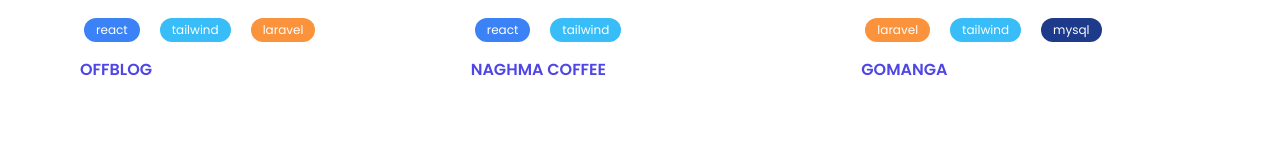
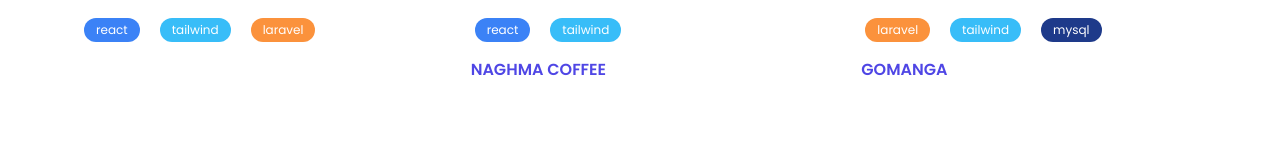
Before and after one commit to rachidfrex/my_portfolio, a React (Vite) app: page / in a window 1280 px wide. Shown: the part 1853-2001 px from the top of the page. Built offline with nearby package versions, Linux system fonts and the light colour scheme; a web font is replaced by a local one.

Commit message:
refactor: Update Overlay and Card components for improved styling and functionality

```diff
--- a/src/components/Overlay.jsx
+++ b/src/components/Overlay.jsx
@@ -23,16 +23,18 @@
       ref={overlayRef}
       className="fixed top-0 left-0 w-full h-full flex items-center justify-center bg-black bg-opacity-75 z-50"
     >
-      <div ref={contentRef} className="bg-white rounded-lg w-4/5 lg:w-3/5 relative">
+      <div ref={contentRef} className="bg-white w-[100%] bg:w-2/3 rounded-lg n relative">
         <button
           onClick={handleClose}
-          className="absolute top-1 right-1 bg-black rounded-full p-1"
+          className="absolute top-1 z-50 right-1 bg-black rounded-full p-1"
         >
             <IoCloseSharp  color='white' size={19}/>
         </button>
        <div className='p-5'>
-       <img src={project.image} alt={project.title} className="w-full h-64 object-cover rounded-lg" />
-        <h2 className="mt-4 text-2xl font-bold">{project.title}</h2>
+       <div className="image-overlay-wrapper relative w-full h-[453px] rounded-lg">
+            <img src={project.data.cover} alt={project.title} className="w-full bg-gradient-to-b  h-full object-cover object-left-top rounded-lg" />
+            <h2 className="mt-4 text-2xl z-50 font-bold">{project.title}</h2>
+        </div>
         <p className="mt-2">{project.details}</p>
        </div>
       </div>
--- a/src/components/project.jsx
+++ b/src/components/project.jsx
@@ -1,102 +1,3 @@
-// import React, { useEffect, useRef } from "react";
-// import AnimatedSVG from "./animatedsvg";
-// import Card from "../reusable/card";
-// import { gsap } from "gsap";
-// import offblog from "../assets/project-images/offblog.jpeg"
-// import naghma from "../assets/project-images/naghma.jpeg"
-// import gomanga from "../assets/project-images/gomanga.jpeg"
-
-// function Project() {
-//   const projectsRef = useRef(null);
-
-//   useEffect(() => {
-//     const observer = new IntersectionObserver(
-//       (entries) => {
-//         entries.forEach((entry) => {
-//           if (entry.isIntersecting) {
-//             gsap.fromTo(entry.target.querySelectorAll('.project-card'),
-//               {
-//                 y: 20,
-//                 opacity: 0
-//               },
-//               {
-//                 y: 0,
-//                 opacity: 1,
-//                 duration: 0.8,
-//                 stagger: 0.2,
-//                 ease: "power2.out",
-//                 delay: 0.5
-//               }
-//             );
-//           } else {
-//             gsap.set(entry.target.querySelectorAll('.project-card'), {
-//               y: 20,
-//               opacity: 0.5
-//             });
-//           }
-//         });
-//       },
-//       { threshold: 0.1 }
-//     );
-
-//     if (projectsRef.current) {
-//       observer.observe(projectsRef.current);
-//     }
-
-//     return () => {
-//       if (projectsRef.current) {
-//         observer.unobserve(projectsRef.current);
-//       }
-//     };
-//   }, []);
-
-//   const projects = [
-//     {
-//       image: offblog,
-//       tags: [
-//         { name: "react", color: "bg-blue-500" },
-//         { name: "tailwind", color: "bg-sky-400" },
-//         { name: "laravel", color: "bg-orange-400" }
-//       ],
-//       title: "offblog"
-//     },
-//     {
-//       image: naghma,
-//       tags: [
-//         { name: "react", color: "bg-blue-500" },
-//         { name: "tailwind", color: "bg-sky-400" }
-//       ],
-//       title: "Naghma Coffe  "
-//     },
-//     {
-//       image: gomanga,
-//       tags: [
-//         { name: "laravel", color: "bg-orange-400" },
-//         { name: "tailwind", color: "bg-sky-400" },
-//         { name: "mysql", color: "bg-blue-900" }
-
-//       ],
-//       title: "GoManga"
-//     }
-//   ];
-
-//   return (
-//     <div className="mt-5 mx-5 md:mt-20 flex flex-col justify-center items-center">
-//       <h1 className="font-poetsen text-6xl md:text-3xl font-semibold text-indigo-600 dark:text-white">
-//         My Project
-//       </h1>
-//       <AnimatedSVG />
-//       <div ref={projectsRef} className="grid grid-cols-1 max-w-6xl md:grid-cols-2 lg:grid-cols-3 gap-5 w-full mt-5 md:mt-10">
-//         {projects.map((project, index) => (
-//           <Card key={index} {...project} />
-//         ))}
-//       </div>
-//     </div>
-//   );
-// }
-
-// export default Project;
-// src/components/Project.js
 import React, { useEffect, useRef, useState } from "react";
 import AnimatedSVG from "./animatedsvg";
 import Card from "../reusable/card";
@@ -105,7 +6,8 @@
 import offblog from "../assets/project-images/offblog.jpeg"
 import naghma from "../assets/project-images/naghma.jpeg"
 import gomanga from "../assets/project-images/gomanga.jpeg"
-
+// import { data } from "autoprefixer";
+import blogcover from "../assets/blog-images/acueal1.png"
 function Project() {
   const [selectedProject, setSelectedProject] = useState(null);
   const projectsRef = useRef(null);
@@ -159,8 +61,11 @@
         { name: "tailwind", color: "bg-sky-400" },
         { name: "laravel", color: "bg-orange-400" }
       ],
-      title: "offblog",
-      details: "This is a blogging platform built with React, Tailwind, and Laravel."
+      data:{
+        title: "offblog",
+        cover: blogcover,
+        details: "A blog website built with React, Tailwind CSS, and Laravel."
+      }
     },
     {
       image: naghma,
--- a/src/pages/home.jsx
+++ b/src/pages/home.jsx
@@ -8,7 +8,7 @@
 
 const Home = () => {
     return (
-        <div className=' relative w-full '>
+        <div className=' relative w-full overflow-hidden '>
         {/* <div className=" fixed -top-10 -left-10 h-[20%] w-[60%] sm:w-[30%] -z-10   bg-violet-500 blur-[100px]  dark:bg-violet-500 dark:rounded-full dark:blur-[50px]   "/>
         <div className="    absolute top-10 left-32 h-[20%] w-[60%]  sm:w-[30%] -z-10  bg-pink-500/40    blur-[150px] "/> */}
         <div class="absolute top-0 z-[-2] h-screen w-screen bg-white bg-[radial-gradient(ellipse_80%_80%_at_50%_-20%,rgba(120,119,198,0.3),rgba(255,255,255,0))]"></div>
```
Also changed, not shown: src/index.css (+10 -0 lines), 1 other file (tests, documents, lock files or other folders).
